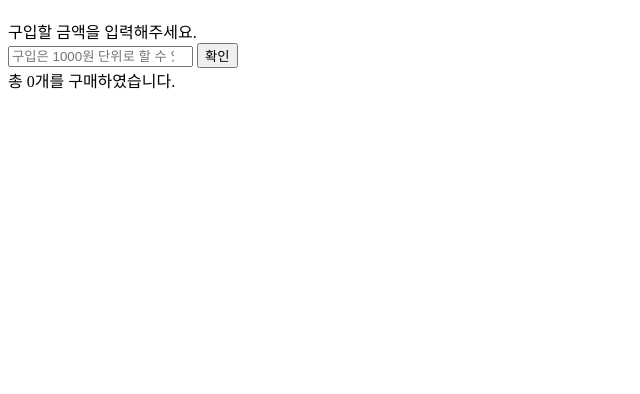
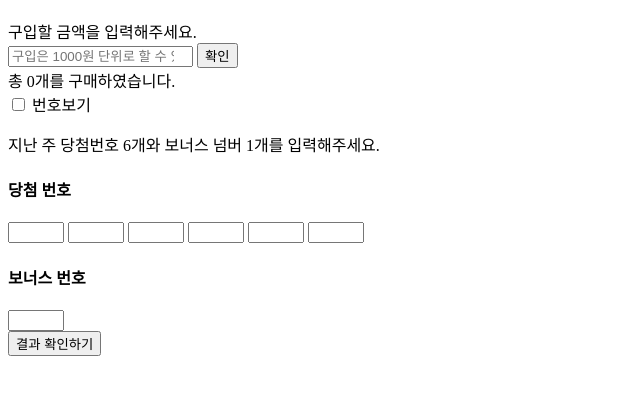
Before and after one commit to solssak/Lotto, a website with bundled scripts: page index.html in a window 1280 px wide. Both pictures are taken after a click on the button "확인". Shown: the part 70-464 px from the top of the page, without its empty margins (0-640 px from the left). Built offline with nearby package versions, Linux system fonts and the light colour scheme.

Commit message:
fix : handlePurchaseLottoForm 제어 수정

```diff
--- a/index.html
+++ b/index.html
@@ -26,14 +26,14 @@
               </button>
             </div>
           </form>
-          <section class="mt-9">
+          <section class="switch1 mt-9" style="display: none">
             <div class="d-flex">
               <label
                 id="ticket-issueance-label"
                 class="label flex-auto my-0"
               ></label>
               <div class="result-toggle flex-auto d-flex justify-end pr-1">
-                <label class="switch" style="display: none">
+                <label class="switch">
                   <input type="checkbox" class="lotto-numbers-toggle-button" />
                   <span class="text-base font-normal">번호보기</span>
                 </label>
@@ -52,37 +52,66 @@
             <div class="d-flex">
               <div>
                 <h4 class="mt-0 mb-3 text-center">당첨 번호</h4>
-                <div>
+                <div class="winning-number2">
                   <input
                     type="number"
                     class="winning-number mx-1 text-center"
+                    min="1"
+                    max="45"
+                    required
                   />
                   <input
+                    data-number="winning"
                     type="number"
                     class="winning-number mx-1 text-center"
+                    min="1"
+                    max="45"
+                    required
                   />
                   <input
+                    data-number="winning"
                     type="number"
                     class="winning-number mx-1 text-center"
+                    min="1"
+                    max="45"
+                    required
                   />
                   <input
+                    data-number="winning"
                     type="number"
                     class="winning-number mx-1 text-center"
+                    min="1"
+                    max="45"
+                    required
                   />
                   <input
+                    data-number="winning"
                     type="number"
                     class="winning-number mx-1 text-center"
+                    min="1"
+                    max="45"
+                    required
                   />
                   <input
+                    data-number="winning"
                     type="number"
                     class="winning-number mx-1 text-center"
+                    min="1"
+                    max="45"
+                    required
                   />
                 </div>
               </div>
               <div class="bonus-number-container flex-grow">
                 <h4 class="mt-0 mb-3 text-center">보너스 번호</h4>
                 <div class="d-flex justify-center">
-                  <input type="number" class="bonus-number text-center" />
+                  <input
+                    type="number"
+                    class="bonus-number text-center"
+                    min="1"
+                    max="45"
+                    required
+                  />
                 </div>
               </div>
             </div>
```
